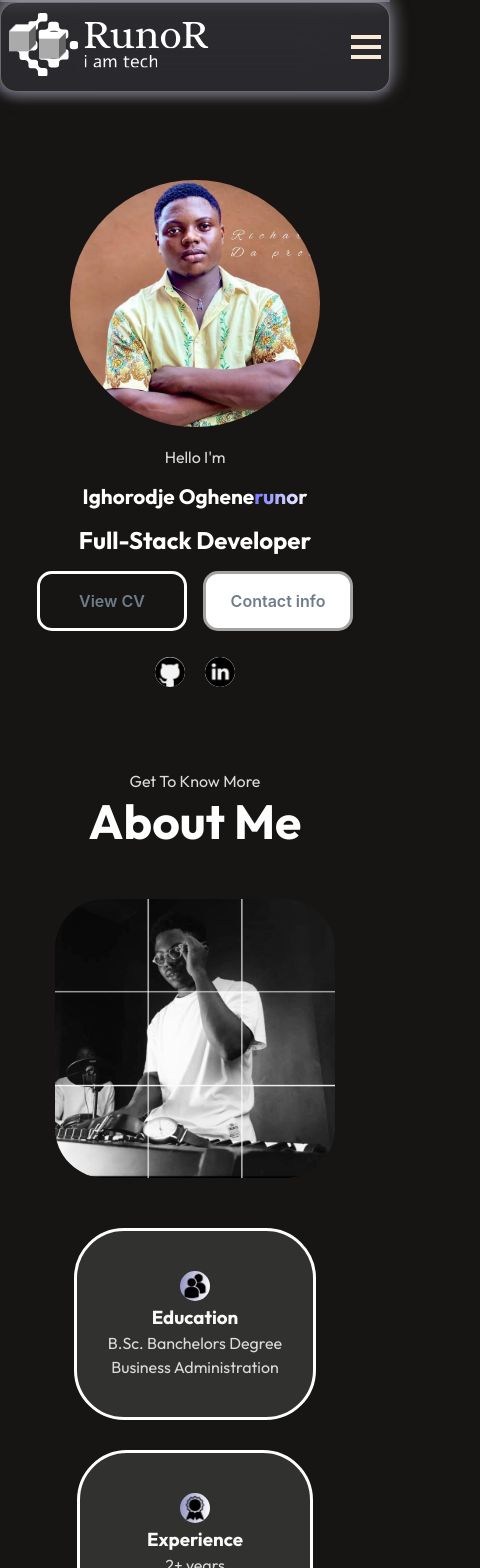
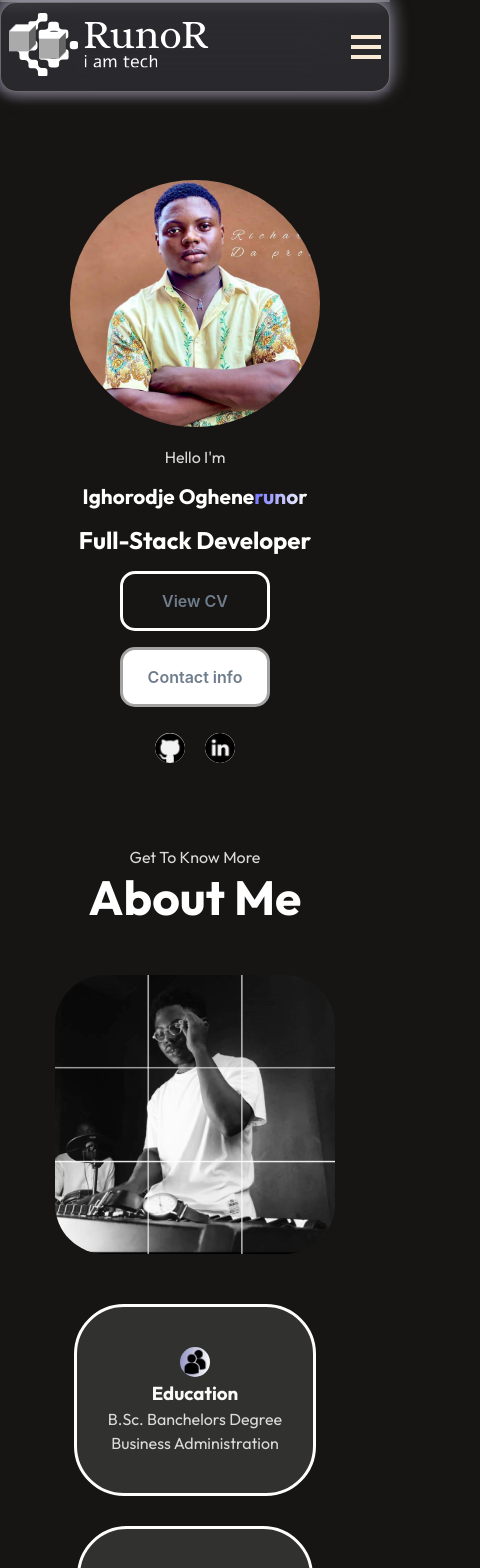
Before and after one commit to RunorTech/my-portfolio-website, a React (Vite) app in the folder personal website/: page / in a window 390 px wide. Shown: the top 1568 px of the page, 480 px wide, since content can reach past the window. Built offline with nearby package versions, Linux system fonts and the light colour scheme.

Commit message:
mobile edit

```diff
--- a/personal website/src/components/About/About.css
+++ b/personal website/src/components/About/About.css
@@ -3,6 +3,7 @@
 	justify-content: center;
 	/* padding: 20px 170px; */
 	/* height: 100vh; */
+	margin-top: 2rem;
 }
 .about {
 	display: flex;
--- a/personal website/src/components/GetInTouch/GetInTouch.css
+++ b/personal website/src/components/GetInTouch/GetInTouch.css
@@ -113,17 +113,21 @@ form{
 
         text-wrap: nowrap ;
     }
-    .get-in-touch-body{
-        padding-right: 30px;
+    .send-form{
+        width: 100vw;
     }
-    @media screen and (max-width: 568px){
-        .nowrapP{
-            position: relative;
-            margin-left: -26px;
-            font-size: 0px;
-        }
-
+    .get-in-touch{
+        overflow-x: hidden;
     }
 
 
 }
+
+@media screen and (max-width: 568px){
+    .nowrapP{
+        position: relative;
+        margin-left: -26px;
+        font-size: 0px;
+    }
+
+}
--- a/personal website/src/components/Hero/Hero.css
+++ b/personal website/src/components/Hero/Hero.css
@@ -120,7 +120,7 @@ height: 80vh;
 @media screen and (max-width: 1200px) {
     .hero-section{
         height: fit-content;
-        margin-top: 20px;
+        margin-top: 4rem;
 
 
     }
@@ -136,6 +136,7 @@ height: 80vh;
         width: 250px;
     }
 
+
 }
 @media screen and (max-width: 568px) {
     .hero-section{
@@ -146,4 +147,8 @@ height: 80vh;
 	.margin{
         padding-top: 10vh;
       }
+      .btn-hero{
+        flex-direction: column;
+      }
+
 }
--- a/personal website/src/index.css
+++ b/personal website/src/index.css
@@ -23,8 +23,8 @@ a{
 }
 
 /* #BB84E8 #35185A #35185A  #FFFFFF #BB84E8 #FFFFFF */
-@media screen and (max-width: 1200px) {
+/* @media screen and (max-width: 1200px) {
 	body{
 		overflow-x: hidden;
 	}
-}
+} */
```
Also changed, not shown: personal website/src/components/Footer/Footer.css (line endings or trailing spaces).
